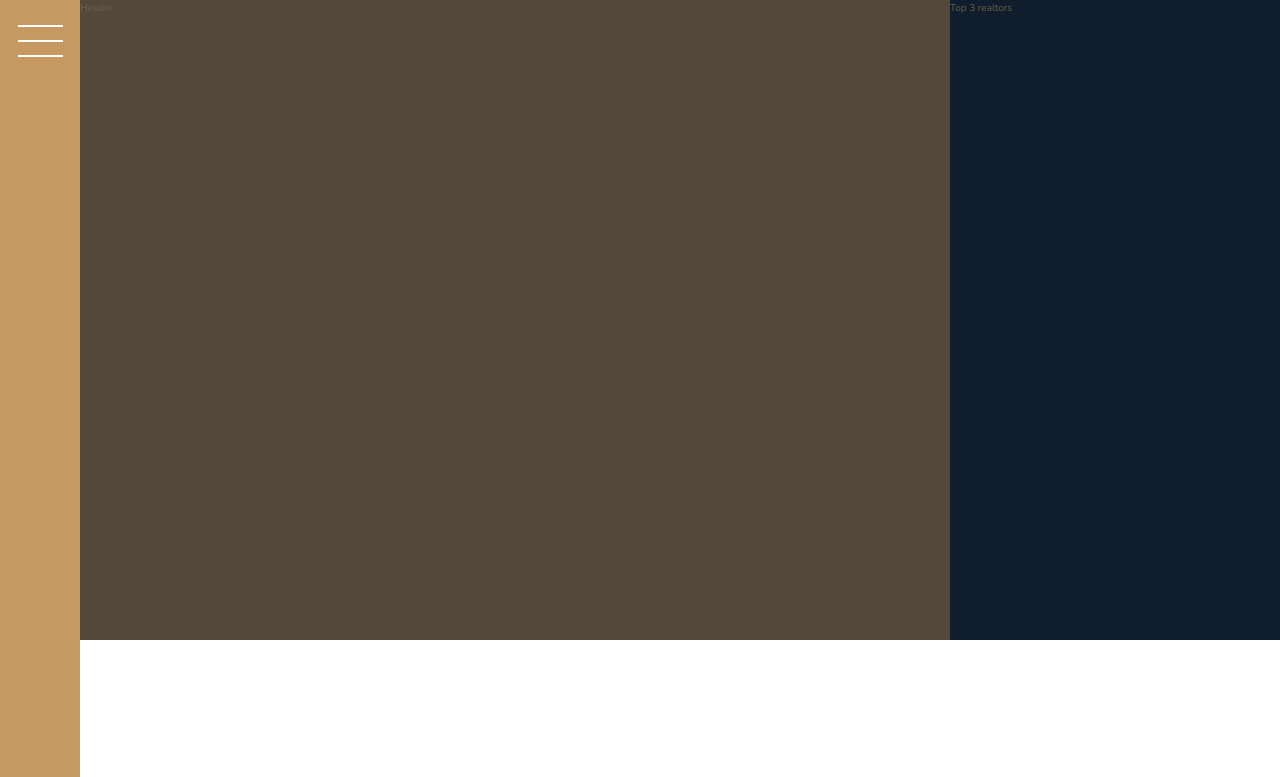
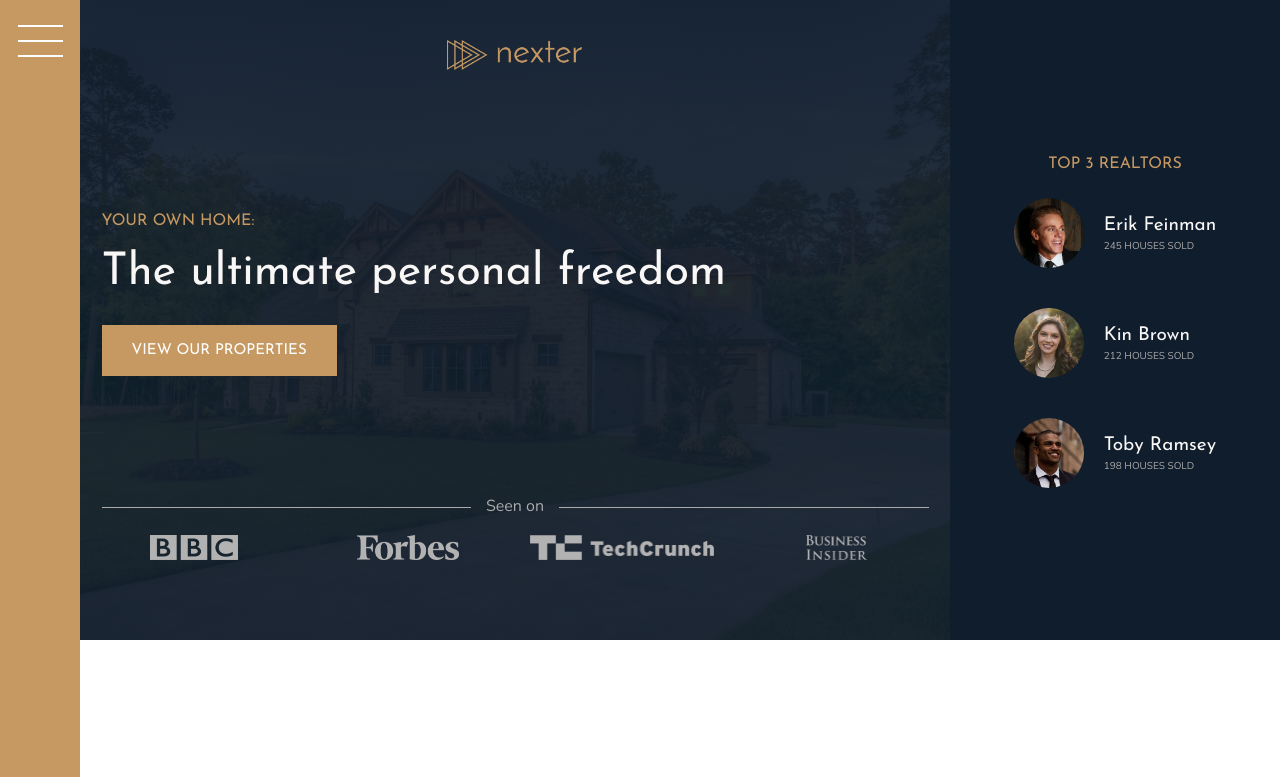
Before and after one commit to Art-Web-Unique-Design/Nexter-project, a website: page index.html in a window 1280 px wide. Shown: the top 777 px of the page. Drawn offline with nearby package versions, Linux system fonts and the light colour scheme.

Commit message:
Building the Header and Realtors Section

```diff
--- a/index.html
+++ b/index.html
@@ -18,11 +18,40 @@
         </div>
 
         <header class="header">
-            Header
+            <img src="img/logo.png" alt="Nexter logo" class="header__logo">
+            <h3 class="heading-3">Your own home:</h3>
+            <h1 class="heading-1">The ultimate personal freedom</h1>
+            <button class="btn header__btn">View our properties</button>
+            <div class="header__seenon-text">Seen on</div>
+            <div class="header__seenon-logos">
+                <img src="img/logo-bbc.png" alt="Seen on logo 1">
+                <img src="img/logo-forbes.png" alt="Seen on logo 2">
+                <img src="img/logo-techcrunch.png" alt="Seen on logo 3">
+                <img src="img/logo-bi.png" alt="Seen on logo 4">
+            </div>
         </header>
 
         <div class="realtors">
-            Top 3 realtors
+            <h3 class="heading-3">Top 3 Realtors</h3>
+            <div class="realtors__list">
+                <img src="img/realtor-1.jpeg" alt="Realtor 1" class="realtors__img">
+                <div class="realtors__details">
+                    <h4 class="heading-4 heading-4--light">Erik Feinman</h4>
+                    <p class="realtors__sold">245 houses sold</p>
+                </div>
+
+                <img src="img/realtor-2.jpeg" alt="Realtor 2" class="realtors__img">
+                <div class="realtors__details">
+                    <h4 class="heading-4 heading-4--light">Kin Brown</h4>
+                    <p class="realtors__sold">212 houses sold</p>
+                </div>
+
+                <img src="img/realtor-3.jpeg" alt="Realtor 3" class="realtors__img">
+                <div class="realtors__details">
+                    <h4 class="heading-4 heading-4--light">Toby Ramsey</h4>
+                    <p class="realtors__sold">198 houses sold</p>
+                </div>
+            </div>
         </div>
 
         <section class="features">
@@ -328,23 +357,16 @@
             <figure class="gallery__item gallery__item--12"><img src="img/gal-12.jpeg" alt="Gallery image 12" class="gallery__img"></figure>
             <figure class="gallery__item gallery__item--13"><img src="img/gal-13.jpeg" alt="Gallery image 13" class="gallery__img"></figure>
             <figure class="gallery__item gallery__item--14"><img src="img/gal-14.jpeg" alt="Gallery image 14" class="gallery__img"></figure>
-
-
-
-
-
-
-
         </section>
 
         <footer class="footer">
             <ul class="nav">
-                <li class="nav__item"><a href="href-"#"" class="nav__link">Frind your dream home</a></li>
-                <li class="nav__item"><a href="href-"#"" class="nav__link">Request proposal</a></li>
-                <li class="nav__item"><a href="href-"#"" class="nav__link">Download home planner</a></li>
-                <li class="nav__item"><a href="href-"#"" class="nav__link">Contact us</a></li>
-                <li class="nav__item"><a href="href-"#"" class="nav__link">Submit your property</a></li>
-                <li class="nav__item"><a href="href-"#"" class="nav__link">Come work with us!</a></li>
+                <li class="nav__item"><a href="#"" class="nav__link">Frind your dream home</a></li>
+                <li class="nav__item"><a href="#"" class="nav__link">Request proposal</a></li>
+                <li class="nav__item"><a href="#"" class="nav__link">Download home planner</a></li>
+                <li class="nav__item"><a href="#"" class="nav__link">Contact us</a></li>
+                <li class="nav__item"><a href="#"" class="nav__link">Submit your property</a></li>
+                <li class="nav__item"><a href="#"" class="nav__link">Come work with us!</a></li>
             </ul>
             <p class="copyright">
                 &copy; Copyright 2019 by Ganiullin Arthur. This project was created to improve my skills in the Grid Layouts.
--- a/sass/_header.scss
+++ b/sass/_header.scss
@@ -1,4 +1,58 @@
 .header{
 	background-color: $color-grey-dark-1;
 	grid-column: full-start / col-end 6;
+	background-image: linear-gradient(rgba($color-secondary, .93), rgba($color-secondary, .93)),
+					  url(../img/hero.jpeg);
+	background-size: cover;
+	background-position: center;
+	padding: 8rem;
+	padding-top: 4rem;
+
+	display: grid;
+	grid-template-rows: 1fr min-content 6rem 1fr;
+	grid-template-columns: max-content;
+	grid-row-gap: 1.5rem;
+	justify-content: center;
+
+	&__logo{
+		height: 3rem;
+		justify-self: center;
+	}
+
+	&__btn{
+		align-self: start;
+		justify-self: start;
+	}
+
+	&__seenon-text{
+		display: grid;
+		grid-template-columns: 1fr max-content 1fr;
+		grid-column-gap: 1.5rem;
+		align-items: center;
+
+		font-size: 1.6rem;
+		color: $color-grey-light-2;
+
+		&::before,
+		&::after{
+			content: "";
+			height: 1px;
+			display: block;
+			background-color: currentColor;
+		}
+	}
+
+	&__seenon-logos{
+		display: grid;
+		grid-template-columns: repeat(4, 1fr);
+		grid-column-gap: 3rem;
+		justify-items: center;
+
+		img{
+			height: 2.5rem;
+			filter: brightness(70%);
+		}
+	}
+
+
 }
--- a/sass/_realtors.scss
+++ b/sass/_realtors.scss
@@ -1,4 +1,31 @@
 .realtors{
 	background-color: $color-secondary;
 	grid-column: col-start 7 / full-end;
+	padding: 3rem;
+
+	display: grid;
+	align-content: center;
+	justify-content: center;
+	justify-items: center;
+	grid-row-gap: 2rem;
+
+	&__list{
+		display: grid;
+		grid-template-columns: min-content max-content;
+		grid-column-gap: 2rem;
+		grid-row-gap: 5vh;
+		align-items: center;
+	}
+
+	&__img{
+		width: 7rem;
+		border-radius: 50%;
+		display: block;
+	}
+
+	&__sold{
+		text-transform: uppercase;
+		color: $color-grey-light-2;
+		margin-top: -3px;
+	}
 }
--- a/sass/_typography.scss
+++ b/sass/_typography.scss
@@ -7,6 +7,9 @@
 //as example: .heading-1, .heading-2, .heading-3, .heading-4
 .heading-1{
 	@extend %heading;
+	font-size: 4.5rem;
+	color: $color-grey-light-1;
+	line-height: 1;
 }
 
 .heading-2{
```
Also changed, not shown: css/style.css.
